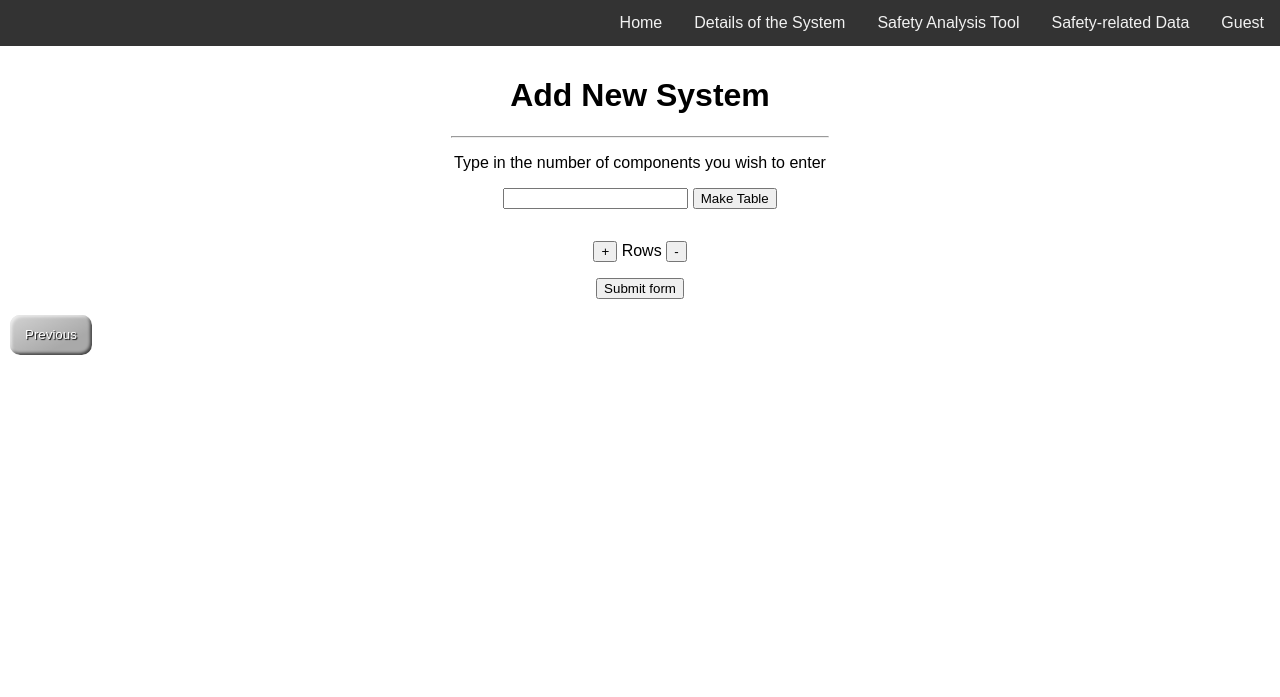
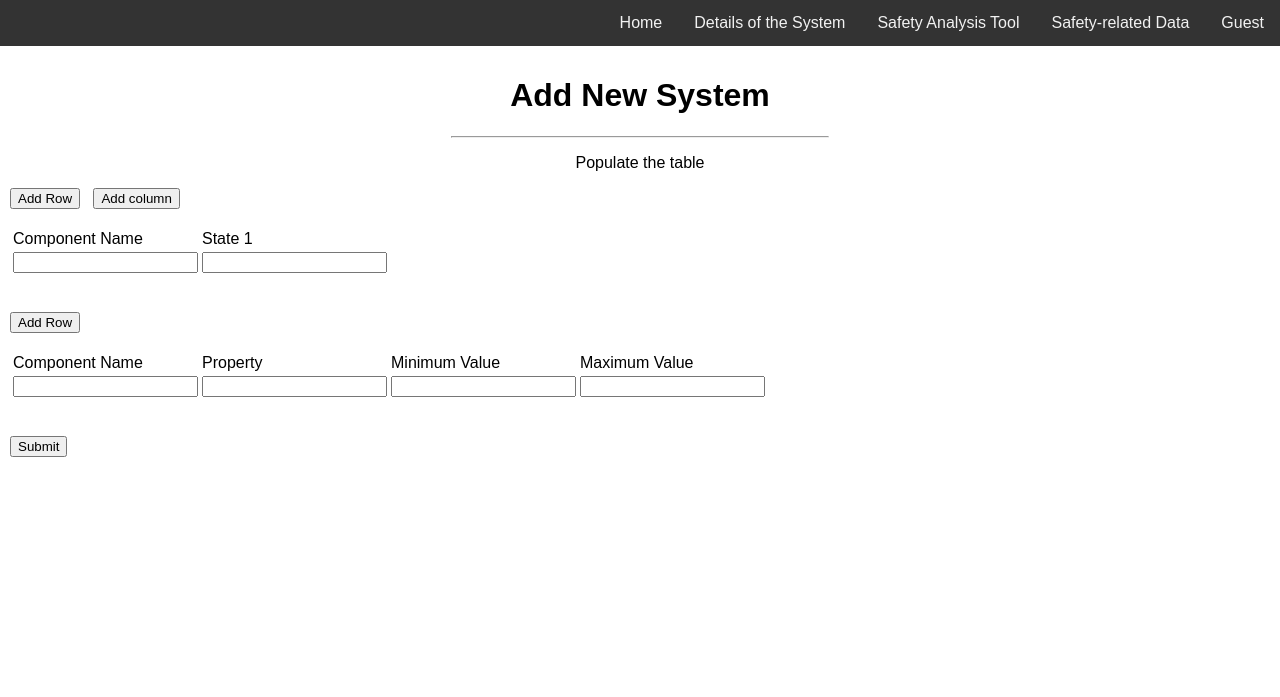
Before and after one commit to littleSky770/CapstoneProject, a Flask app: page /safetyAnalysisTool/addNewSys/ in a window 1280 px wide. Shown: the top 697 px of the page. Run offline with Flask 2, Linux system fonts and the light colour scheme.

Commit message:
small change on the signup page and created a new tables on add new systems tab

```diff
--- a/proj/templates/addNewSys.html
+++ b/proj/templates/addNewSys.html
@@ -32,6 +32,10 @@
   </tbody>
 </table>
 -->
+
+
+
+<!--
 <p>Type in the number of components you wish to enter</p>
 <p>
   <input type="text" id="tb1" />
@@ -89,5 +93,102 @@
     document.getElementById('makeTButton').style.display = 'none';
 }
 </script>
+-->
+<p>Populate the table</p>
+
+<form name="myform" id="myform">
+  <table id="table">
+
+      <button type="button" id="addRow">Add Row</button>
+      &nbsp;
+      <button type="button" id="addCol">Add column</button>
+      </br></br>
+
+      <tr id="one">
+          <td>Component Name</td>
+          <td>State 1</td>
+      </tr>
+      <tr id="two">
+          <td>
+              <input type="text" name="Component name" />
+          </td>
+          <td>
+              <input type="text" name="State1" />
+          </td>
+
+      </tr>
+  </table>
+  </br></br>
+</form>
+
+
+<form name="myform" id="myform1">
+  <table id="table1">
+
+      <button type="button" id="addRow1">Add Row</button>
+      </br></br>
+
+      <tr id="one1">
+          <td>Component Name</td>
+          <td>Property</td>
+          <td>Minimum Value</td>
+          <td>Maximum Value</td>
+
+      </tr>
+      <tr id="two1">
+          <td>
+              <input type="text" name="Component Name" />
+          </td>
+          <td>
+              <input type="text" name="Property" />
+          </td>
+          <td>
+              <input type="text" name="Minimum Value" />
+          </td>
+          <td>
+              <input type="text" name="Maximum Value" />
+          </td>
+      </tr>
+  </table>
+  </br></br>
+  <input type="submit"></input>
+</form>
+
+
+
+<script>
+$(document).ready(function () {
+$('#addRow').click(function () {
+   var count = 1,
+       first_row = $('#two');
+   while (count-- > 0) first_row.clone().appendTo('#table');
+});
+
+var myform = $('#myform'),
+   iter = 2;
+$('#addCol').click(function () {
+   myform.find('tr').each(function(){
+     var trow = $(this);
+       if(trow.index() === 0){
+           trow.append('<td>State '+iter+'</td>');
+       }else{
+           trow.append('<td><input type="text" name="cb'+iter+'"/></td>');
+       }
+
+   });
+   iter += 1;
+});
+});
+
+$(document).ready(function () {
+$('#addRow1').click(function () {
+   var count = 1,
+       first_row = $('#two1');
+   while (count-- > 0) first_row.clone().appendTo('#table1');
+});
+});
+
+</script>
+
 
 {% endblock %}
--- a/proj/templates/base.html
+++ b/proj/templates/base.html
@@ -4,6 +4,7 @@
         <title>Safety Analysis Tool</title>
         <meta charset="utf-8">
         <meta name="viewport" content="width=device-width, initial-scale=1">
+        <script src="https://ajax.googleapis.com/ajax/libs/jquery/3.5.1/jquery.min.js"></script>
         <style>
             * {
                 box-sizing: border-box;
--- a/proj/templates/signin.html
+++ b/proj/templates/signin.html
@@ -93,6 +93,7 @@
         }
         .signup-form {
             position: relative;
+            margin-top: -20px;
         }
         .input{
             width: 100%;
```
